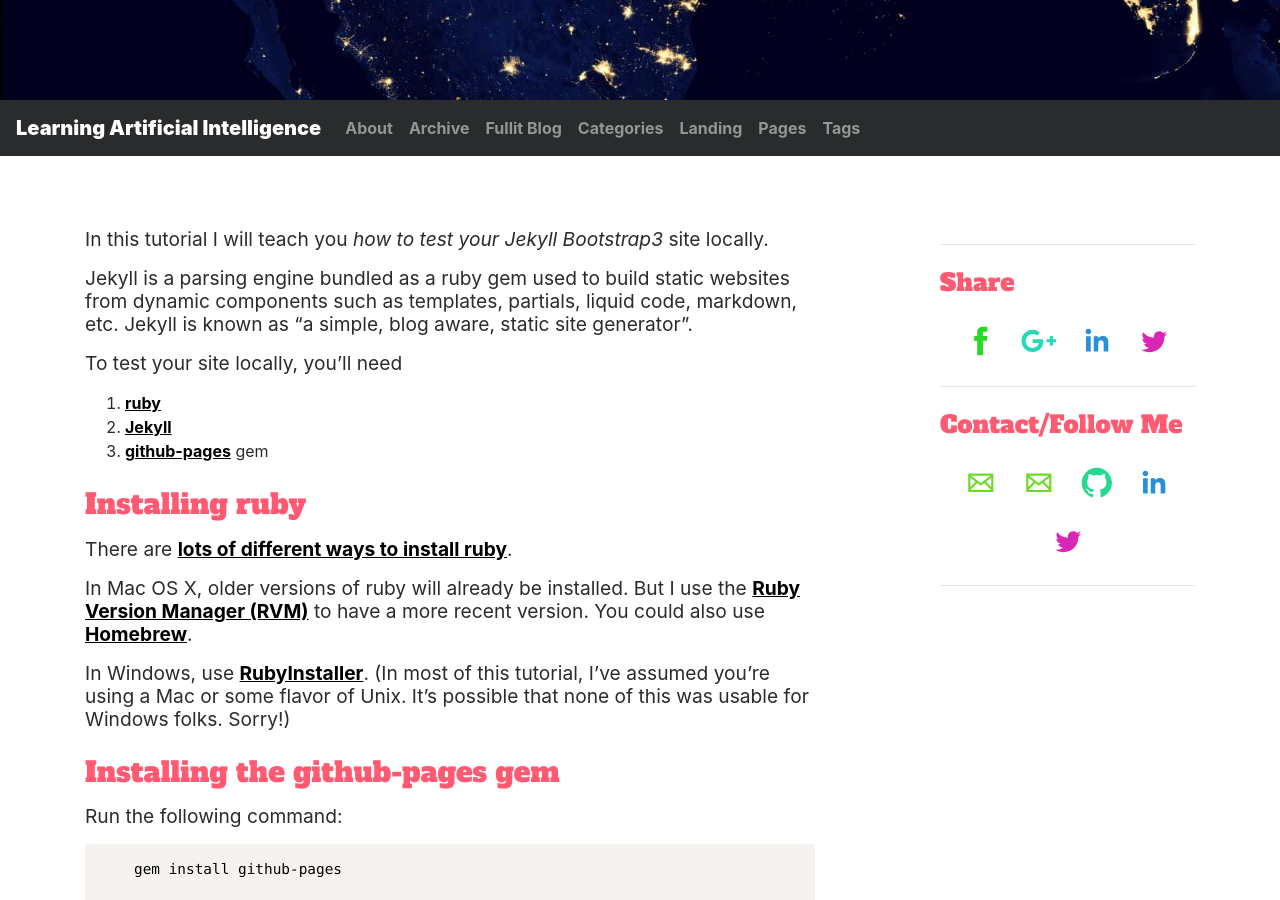
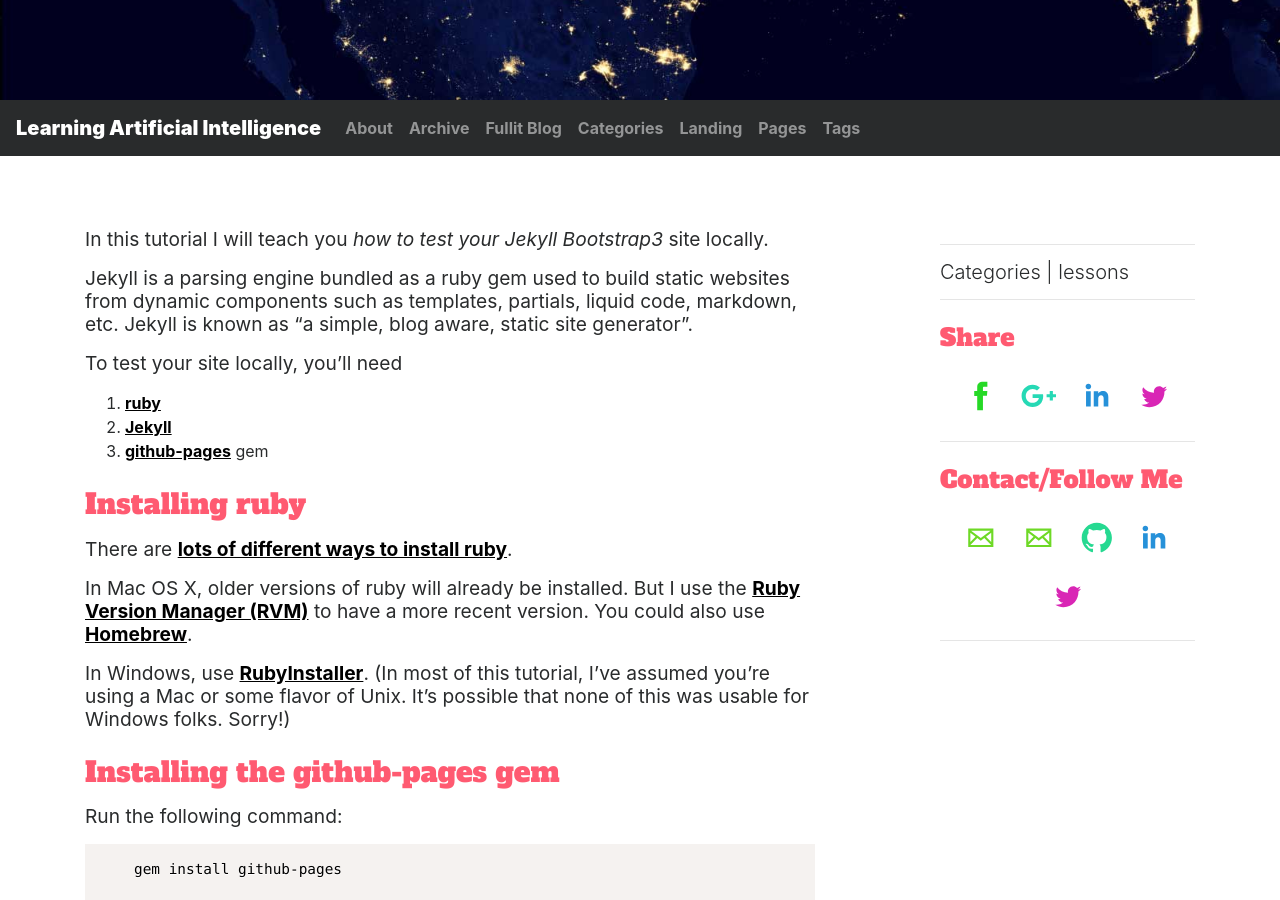
Before and after one commit to learning-artificial-intelligence/learning-artificial-intelligence.github.io, a Jekyll site: the page built from _posts/lessons/2017-01-17-testing-locally.md, in a window 1280 px wide and 900 px high, scrolled down 800 px. Built offline with Jekyll 4.4.1, drawn with Linux system fonts in a browser that asks for light colours; nearby versions of some CDN libraries; some web fonts are replaced; comment, search, counter and statistics services are not loaded.

Commit message:
Some minor changes added
Some minor changes added

```diff
--- a/_includes/side-bar.html
+++ b/_includes/side-bar.html
@@ -1,5 +1,13 @@
 <div class="side-bar sticky-top">
   <br/>
+  <hr>
+  <div>
+    {% unless page.categories == empty %}
+          <h4 class="lead">
+                Categories | {{page.categories | array_to_sentence_string}}
+          </p>
+    {% endunless %}
+  </div>
   <hr>
   <div>
     <div class="post">
```
